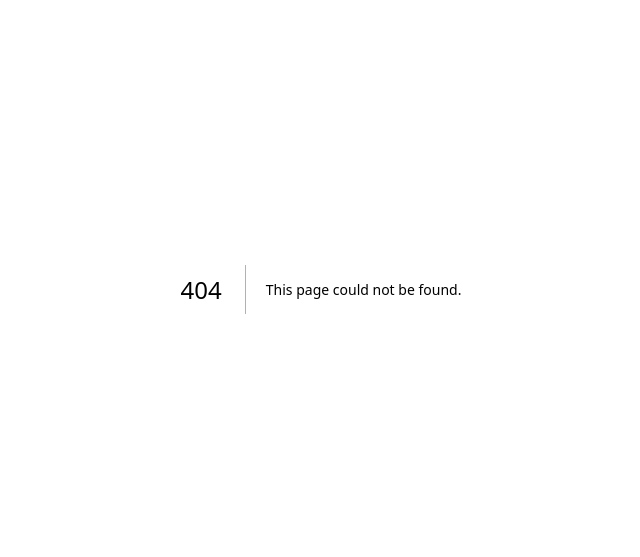
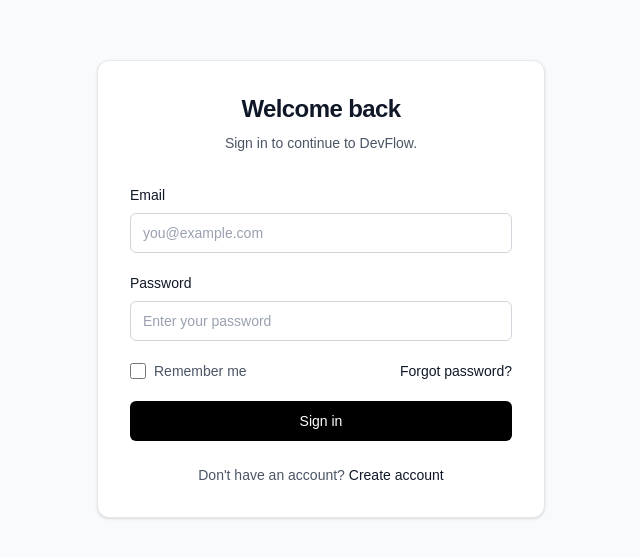
Before and after one commit to NyanLinHtoo/Devflow, a Next.js app: page /login in a window 1280 px wide. Before the commit this address had no page. Shown: the part 111-668 px from the top of the page, without its empty margins (319-959 px from the left). Built offline with nearby package versions, Linux system fonts and the light colour scheme.

Commit message:
feat: add login page UI

```diff
--- /dev/null
+++ b/src/app/login/page.tsx
@@ -0,0 +1,33 @@
+import { LoginForm } from "@/features/auth/components/login-form";
+import Link from "next/link";
+
+export default function LoginPage() {
+	return (
+		<main className="flex min-h-screen items-center justify-center bg-gray-50 px-4">
+			<div className="w-full max-w-md">
+				<div className="rounded-xl border border-gray-200 bg-white p-8 shadow-sm">
+					<div className="mb-8 text-center">
+						<h1 className="text-2xl font-bold tracking-tight text-gray-900">
+							Welcome back
+						</h1>
+
+						<p className="mt-2 text-sm text-gray-600">
+							Sign in to continue to DevFlow.
+						</p>
+					</div>
+
+					<LoginForm />
+
+					<p className="mt-6 text-center text-sm text-gray-600">
+						Don&apos;t have an account?{" "}
+						<Link
+							href="/register"
+							className="font-medium text-gray-900 hover:underline">
+							Create account
+						</Link>
+					</p>
+				</div>
+			</div>
+		</main>
+	);
+}
--- /dev/null
+++ b/src/features/auth/components/login-form.tsx
@@ -0,0 +1,51 @@
+import { Button } from "@/components/ui/button";
+import { FormField } from "@/components/ui/form-field";
+import { Input } from "@/components/ui/input";
+import Link from "next/link";
+
+export function LoginForm() {
+	return (
+		<form className="space-y-5">
+			<FormField label="Email" htmlFor="email">
+				<Input
+					id="email"
+					name="email"
+					type="email"
+					placeholder="you@example.com"
+					autoComplete="email"
+				/>
+			</FormField>
+
+			<FormField label="Password" htmlFor="password">
+				<Input
+					id="password"
+					name="password"
+					type="password"
+					placeholder="Enter your password"
+					autoComplete="current-password"
+				/>
+			</FormField>
+
+			<div className="flex items-center justify-between">
+				<label className="flex items-center gap-2 text-sm text-gray-600">
+					<input
+						type="checkbox"
+						name="remember"
+						className="size-4 rounded border-gray-300"
+					/>
+					Remember me
+				</label>
+
+				<Link
+					href="/forgot-password"
+					className="text-sm font-medium text-gray-900 hover:underline">
+					Forgot password?
+				</Link>
+			</div>
+
+			<Button type="submit" className="w-full">
+				Sign in
+			</Button>
+		</form>
+	);
+}
```
